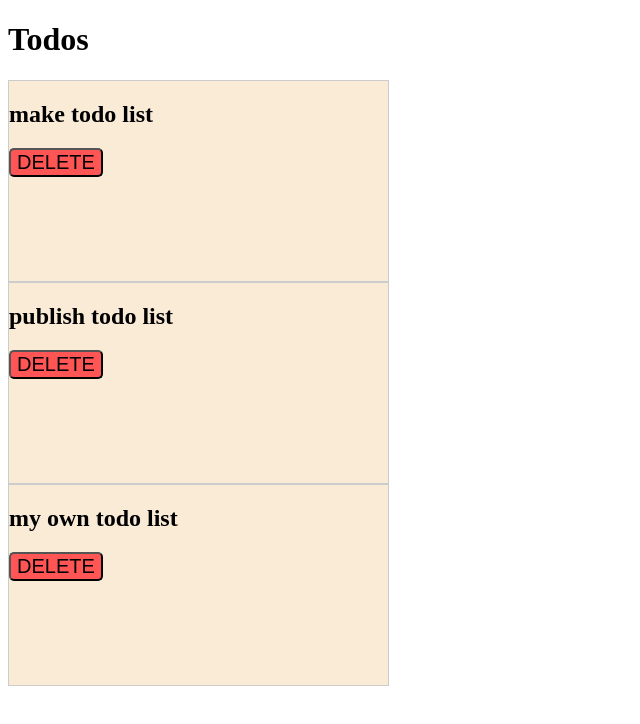
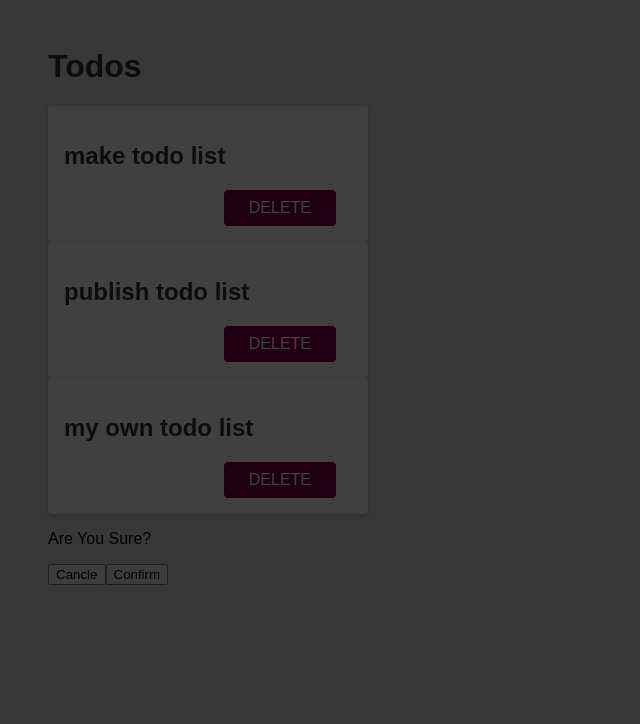
Before and after one commit to mintropy/Code_TIL, a React (Create React App) app in the folder Lectures/udemy-nextjs-react-incl-two-paths/reactjs-app/: page / in a window 1280 px wide. Shown: the top 724 px of the page, without its empty margins (0-640 px from the left). Built offline with nearby package versions, Linux system fonts and the light colour scheme.

Commit message:
react components

```diff
--- a/Lectures/udemy-nextjs-react-incl-two-paths/reactjs-app/src/App.js
+++ b/Lectures/udemy-nextjs-react-incl-two-paths/reactjs-app/src/App.js
@@ -1,3 +1,5 @@
+import Backdrop from "./components/Backdrop";
+import Modal from "./components/Modal";
 import Todo from "./components/Todo";
 
 function App() {
@@ -7,6 +9,8 @@ function App() {
       <Todo title="make todo list" />
       <Todo title="publish todo list" />
       <Todo title="my own todo list" />
+      <Modal />
+      <Backdrop />
     </div>
   );
 }
--- /dev/null
+++ b/Lectures/udemy-nextjs-react-incl-two-paths/reactjs-app/src/components/Backdrop.js
@@ -0,0 +1,5 @@
+function Backdrop() {
+  return <div className="backdrop" />;
+}
+
+export default Backdrop;
--- /dev/null
+++ b/Lectures/udemy-nextjs-react-incl-two-paths/reactjs-app/src/components/Modal.js
@@ -0,0 +1,11 @@
+function Modal() {
+  return (
+    <div classname="modal">
+      <p>Are You Sure?</p>
+      <button classname="btn btn--alt">Cancle</button>
+      <button classname="btn">Confirm</button>
+    </div>
+  );
+}
+
+export default Modal;
--- a/Lectures/udemy-nextjs-react-incl-two-paths/reactjs-app/src/index.css
+++ b/Lectures/udemy-nextjs-react-incl-two-paths/reactjs-app/src/index.css
@@ -1,16 +1,74 @@
+* {
+  box-sizing: border-box;
+}
+
+body {
+  font-family: sans-serif;
+  margin: 3rem;
+  background-color: #dfdfdf;
+}
+
+h1,
+h2 {
+  color: #333333;
+}
+
+.btn {
+  font: inherit;
+  padding: 0.5rem 1.5rem;
+  cursor: pointer;
+  border-radius: 4px;
+  background-color: #800040;
+  color: white;
+  border: 1px solid #800040;
+  margin: 0 1rem;
+}
+
+.btn:hover {
+  background-color: #9c1458;
+  border-color: #9c1458;
+}
+
+.btn--alt {
+  background-color: transparent;
+  color: #800040;
+}
+
+.btn--alt:hover {
+  background-color: #f8dae9;
+}
+
 .card {
-  background-color: antiquewhite;
-  border: 1px solid #ccc;
-  width: 30%;
-  height: 200px;
+  background-color: white;
+  border-radius: 4px;
+  box-shadow: 0 1px 4px rgba(0, 0, 0, 0.2);
+  padding: 1rem;
+  width: 20rem;
 }
 
 .actions {
-  display: flex;
+  text-align: right;
 }
 
-.btn {
-  background-color: #f55;
-  font-size: 20px;
-  border-radius: 5px;
+.modal {
+  box-shadow: 0 1px 4px rgba(0, 0, 0, 0.2);
+  border-radius: 6px;
+  background-color: white;
+  padding: 1rem;
+  text-align: center;
+  width: 30rem;
+  z-index: 10;
+  position: fixed;
+  top: 20vh;
+  left: calc(50% - 15rem);
 }
+
+.backdrop {
+  position: fixed;
+  z-index: 1;
+  background-color: rgba(0, 0, 0, 0.75);
+  width: 100%;
+  height: 100vh;
+  top: 0;
+  left: 0;
+}
```
